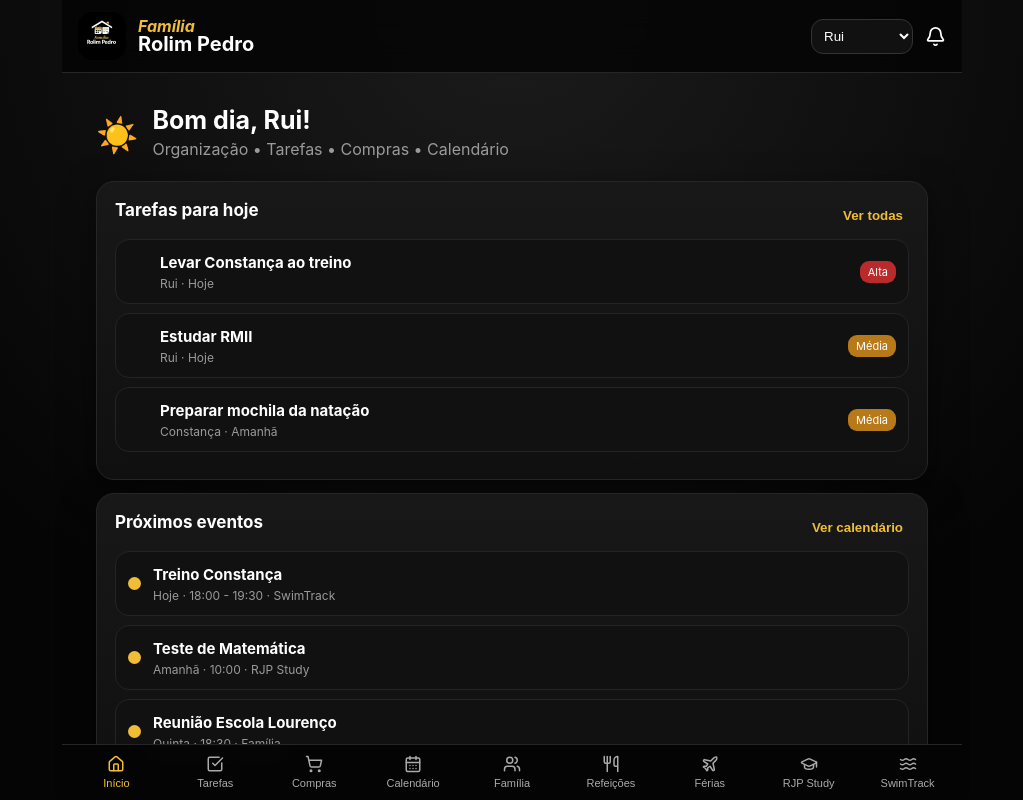
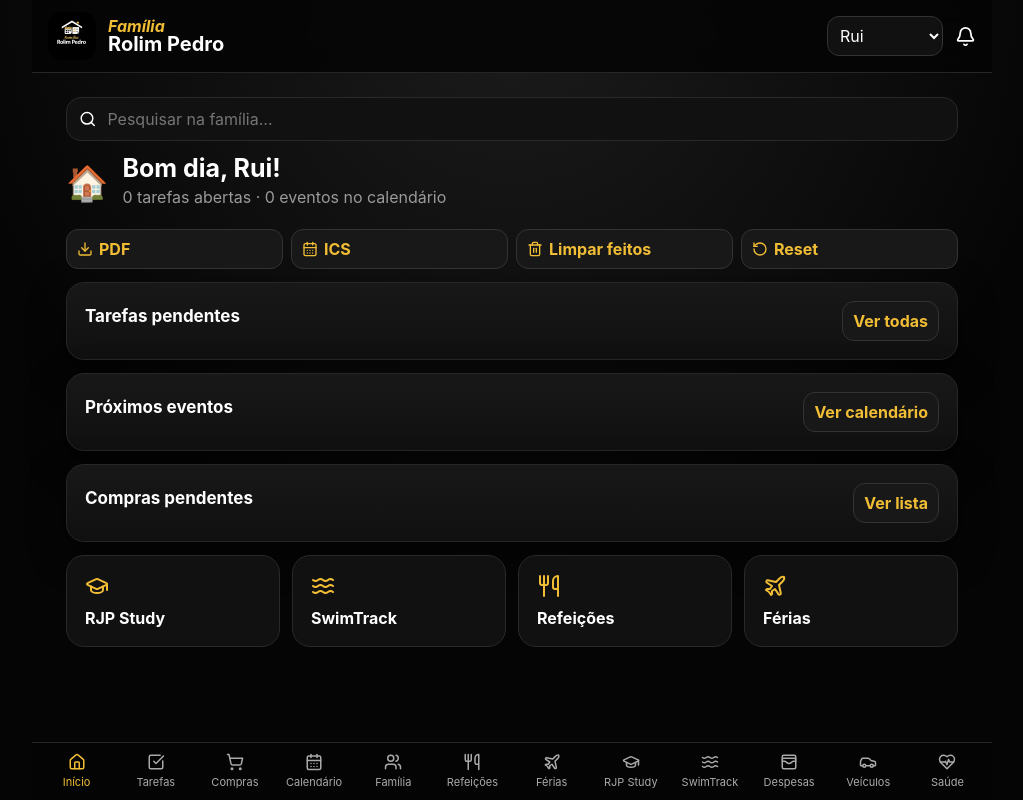
Before and after one commit to ruijpedro/Familia-Rolim-Pedro, a React (Vite) app: page / in a window 1280 px wide. Shown: the top 800 px of the page, without its empty margins (128-1151 px from the left). Built offline with nearby package versions, Linux system fonts and the light colour scheme.

Commit message:
Add files via upload

```diff
--- a/capacitor.config.json
+++ b/capacitor.config.json
@@ -11,6 +11,9 @@
       "backgroundColor": "#050505",
       "showSpinner": false
     },
-    "StatusBar": { "style": "dark", "backgroundColor": "#050505" }
+    "StatusBar": {
+      "style": "dark",
+      "backgroundColor": "#050505"
+    }
   }
 }
--- a/index.html
+++ b/index.html
@@ -2,10 +2,8 @@
 <html lang="pt">
   <head>
     <meta charset="UTF-8" />
-    <meta name="viewport" content="width=device-width, initial-scale=1.0" />
-    <meta name="theme-color" content="#000000" />
-    <link rel="manifest" href="/Familia-Rolim-Pedro/manifest.webmanifest" />
-    <link rel="icon" href="/Familia-Rolim-Pedro/icon-192.png" />
+    <meta name="viewport" content="width=device-width, initial-scale=1.0, viewport-fit=cover" />
+    <meta name="theme-color" content="#050505" />
     <title>Família Rolim Pedro</title>
   </head>
   <body>
--- a/package.json
+++ b/package.json
@@ -1,6 +1,6 @@
 {
   "name": "familia-rolim-pedro",
-  "version": "1.0.0",
+  "version": "2.0.0",
   "private": true,
   "type": "module",
   "scripts": {
--- a/src/googleConfig.js
+++ b/src/googleConfig.js
@@ -1,5 +1,5 @@
-// Configuração futura do módulo Google reutilizável RJP.
-// Substituir quando criares as credenciais na Google Cloud.
+// Configuração do módulo Google reutilizável RJP.
+// Depois de criares credenciais na Google Cloud, substitui estes valores.
 export const GOOGLE_CONFIG = {
   APP_NAME: 'Família Rolim Pedro',
   CLIENT_ID: 'COLOCAR_CLIENT_ID.apps.googleusercontent.com',
--- a/src/main.jsx
+++ b/src/main.jsx
@@ -1,86 +1,162 @@
 import React, { useMemo, useState } from 'react'
 import { createRoot } from 'react-dom/client'
-import { Home, CheckSquare, ShoppingCart, CalendarDays, Users, Utensils, Plane, Waves, GraduationCap, Plus, Bell, Search, MoreHorizontal, FileText, WalletCards } from 'lucide-react'
+import jsPDF from 'jspdf'
+import {
+  Home, CheckSquare, ShoppingCart, CalendarDays, Users, Utensils, Plane,
+  Waves, GraduationCap, Plus, Bell, Search, MoreHorizontal, FileText,
+  Trash2, Download, Share2, WalletCards, Car, HeartPulse, RotateCcw
+} from 'lucide-react'
 import './style.css'
 
-const membros = ['Rui','Gina','Constança','Lourenço']
+const membros = ['Rui', 'Gina', 'Constança', 'Lourenço']
 const tabs = [
-  ['inicio','Início',Home], ['tarefas','Tarefas',CheckSquare], ['compras','Compras',ShoppingCart],
-  ['calendario','Calendário',CalendarDays], ['familia','Família',Users], ['refeicoes','Refeições',Utensils],
-  ['ferias','Férias',Plane], ['study','RJP Study',GraduationCap], ['swim','SwimTrack',Waves]
+  ['inicio', 'Início', Home], ['tarefas', 'Tarefas', CheckSquare], ['compras', 'Compras', ShoppingCart],
+  ['calendario', 'Calendário', CalendarDays], ['familia', 'Família', Users], ['refeicoes', 'Refeições', Utensils],
+  ['ferias', 'Férias', Plane], ['study', 'RJP Study', GraduationCap], ['swim', 'SwimTrack', Waves],
+  ['despesas', 'Despesas', WalletCards], ['veiculos', 'Veículos', Car], ['saude', 'Saúde', HeartPulse]
 ]
+
+const todayISO = () => new Date().toISOString().slice(0, 10)
+const nowTime = () => new Date().toTimeString().slice(0, 5)
+const uid = () => Date.now() + Math.floor(Math.random() * 1000)
+
 const seed = {
-  tarefas:[
-    {id:1,titulo:'Levar Constança ao treino',resp:'Rui',data:'Hoje',prio:'Alta',ok:false,origem:'Família'},
-    {id:2,titulo:'Estudar RMII',resp:'Rui',data:'Hoje',prio:'Média',ok:false,origem:'RJP Study'},
-    {id:3,titulo:'Preparar mochila da natação',resp:'Constança',data:'Amanhã',prio:'Média',ok:false,origem:'SwimTrack'},
-    {id:4,titulo:'Arrumar o quarto',resp:'Lourenço',data:'20 mai',prio:'Baixa',ok:false,origem:'Casa'}
-  ],
-  compras:[
-    {id:1,nome:'Leite',cat:'Laticínios',ok:false},{id:2,nome:'Pão',cat:'Padaria',ok:true},{id:3,nome:'Ovos',cat:'Mercearia',ok:true},{id:4,nome:'Fruta',cat:'Frutas e legumes',ok:false},{id:5,nome:'Arroz',cat:'Mercearia',ok:false},{id:6,nome:'Detergente',cat:'Limpeza',ok:false}
-  ],
-  eventos:[
-    {id:1,titulo:'Treino Constança',data:'Hoje',hora:'18:00 - 19:30',tipo:'SwimTrack'},
-    {id:2,titulo:'Teste de Matemática',data:'Amanhã',hora:'10:00',tipo:'RJP Study'},
-    {id:3,titulo:'Reunião Escola Lourenço',data:'Quinta',hora:'18:30',tipo:'Família'},
-    {id:4,titulo:'Pagar conta da luz',data:'Sexta',hora:'20:00',tipo:'Casa'}
-  ],
-  refeicoes:[
-    {id:1,dia:'Segunda',almoco:'Sopa + frango grelhado',jantar:'Massa com atum'},
-    {id:2,dia:'Terça',almoco:'Arroz de peru',jantar:'Peixe no forno'},
-    {id:3,dia:'Quarta',almoco:'Omelete + salada',jantar:'Bifinhos com legumes'}
-  ],
-  ferias:[
-    {id:1,destino:'Galiza',datas:'Agosto',estado:'A planear',notas:'Ver alojamento e custos'},
-    {id:2,destino:'Fim de semana família',datas:'Junho',estado:'Ideia',notas:'Escolher local perto da praia'}
-  ],
-  documentos:[
-    {id:1,nome:'Horário escolar Constança',tipo:'RJP Study'},
-    {id:2,nome:'TAC natação',tipo:'SwimTrack'},
-    {id:3,nome:'Documentos férias',tipo:'Férias'}
-  ]
+  tarefas: [], compras: [], eventos: [], refeicoes: [], ferias: [], documentos: [], despesas: [], veiculos: [], saude: []
 }
+
+function normalizar(raw){
+  return { ...seed, ...(raw || {}) }
+}
+function load(){
+  try { return normalizar(JSON.parse(localStorage.getItem('frp_data') || 'null')) } catch { return seed }
+}
+function saveData(next){ localStorage.setItem('frp_data', JSON.stringify(next)) }
 function useStore(){
-  const [data,setData]=useState(()=>JSON.parse(localStorage.getItem('frp_data')||'null')||seed)
-  const save=(next)=>{setData(next);localStorage.setItem('frp_data',JSON.stringify(next))}
-  return [data,save]
+  const [data, setData] = useState(load)
+  const save = (next) => { const fixed = normalizar(next); setData(fixed); saveData(fixed) }
+  return [data, save]
+}
+function downloadFile(name, text, type = 'text/plain'){
+  const blob = new Blob([text], { type })
+  const url = URL.createObjectURL(blob)
+  const a = document.createElement('a')
+  a.href = url; a.download = name; a.click()
+  setTimeout(() => URL.revokeObjectURL(url), 1000)
+}
+function toICSDate(date, time='09:00'){
+  const safeDate = date || todayISO()
+  const safeTime = (time || '09:00').split(' ')[0].slice(0,5)
+  return `${safeDate.replaceAll('-','')}T${safeTime.replace(':','')}00`
+}
+function makeICS(eventos){
+  const lines = ['BEGIN:VCALENDAR','VERSION:2.0','PRODID:-//RJP//Familia Rolim Pedro//PT']
+  eventos.forEach(e => {
+    lines.push('BEGIN:VEVENT')
+    lines.push(`UID:${e.id}@familia-rolim-pedro`)
+    lines.push(`SUMMARY:${e.titulo}`)
+    lines.push(`DTSTART:${toICSDate(e.data, e.hora)}`)
+    lines.push(`DESCRIPTION:${e.tipo || 'Família'}${e.resp ? ' - ' + e.resp : ''}${e.notas ? ' - ' + e.notas : ''}`)
+    lines.push('END:VEVENT')
+  })
+  lines.push('END:VCALENDAR')
+  return lines.join('\r\n')
+}
+function googleCalendarUrl(e){
+  const start = toICSDate(e.data, e.hora)
+  const end = toICSDate(e.data, e.horaFim || e.hora || '10:00')
+  const p = new URLSearchParams({ action:'TEMPLATE', text:e.titulo, dates:`${start}/${end}`, details:e.notas || e.tipo || 'Família Rolim Pedro' })
+  return `https://calendar.google.com/calendar/render?${p.toString()}`
+}
+function exportPDF(data){
+  const doc = new jsPDF()
+  doc.setFontSize(18); doc.text('Família Rolim Pedro', 14, 18)
+  doc.setFontSize(11); doc.text(`Resumo familiar - ${new Date().toLocaleDateString('pt-PT')}`, 14, 26)
+  let y = 38
+  const section = (title, rows) => {
+    doc.setFontSize(14); doc.text(title, 14, y); y += 8
+    doc.setFontSize(10)
+    if (!rows.length) { doc.text('Sem registos.', 18, y); y += 7; return }
+    rows.slice(0, 12).forEach(r => { doc.text(String(r).slice(0, 95), 18, y); y += 6; if (y > 280) { doc.addPage(); y = 20 } })
+    y += 3
+  }
+  section('Tarefas', data.tarefas.map(t => `${t.ok ? '[OK]' : '[ ]'} ${t.titulo} - ${t.resp} - ${t.data}`))
+  section('Calendário', data.eventos.map(e => `${e.data} ${e.hora || ''} - ${e.titulo} - ${e.tipo}`))
+  section('Compras', data.compras.map(c => `${c.ok ? '[OK]' : '[ ]'} ${c.nome} - ${c.cat}`))
+  section('Refeições', data.refeicoes.map(r => `${r.data || r.dia}: almoço ${r.almoco}; jantar ${r.jantar}`))
+  section('Férias', data.ferias.map(f => `${f.destino} - ${f.dataInicio || f.datas} - ${f.estado}`))
+  doc.save('Familia_Rolim_Pedro_resumo.pdf')
 }
 function App(){
-  const [tab,setTab]=useState('inicio'); const [data,save]=useStore();
+  const [tab,setTab]=useState('inicio')
+  const [data,save]=useStore()
   const [user,setUser]=useState(localStorage.getItem('frp_user')||'Rui')
+  const [q,setQ]=useState('')
   const setU=u=>{setUser(u);localStorage.setItem('frp_user',u)}
-  const addTarefa=()=>{const titulo=prompt('Nova tarefa'); if(!titulo)return; save({...data,tarefas:[{id:Date.now(),titulo,resp:user,data:'Hoje',prio:'Média',ok:false,origem:'Família'},...data.tarefas]})}
-  const addCompra=()=>{const nome=prompt('Novo item de compras'); if(!nome)return; save({...data,compras:[{id:Date.now(),nome,cat:'Geral',ok:false},...data.compras]})}
-  const toggle=(kind,id)=>save({...data,[kind]:data[kind].map(x=>x.id===id?{...x,ok:!x.ok}:x)})
+  const add = (kind, item, calendar=false) => {
+    const next = { ...data, [kind]: [{ id: uid(), ...item }, ...data[kind]] }
+    if (calendar) next.eventos = [{ id: uid(), titulo:item.titulo || item.destino || item.nome, data:item.data || item.dataInicio || todayISO(), hora:item.hora || '09:00', tipo:item.tipo || titleOf(kind), resp:item.resp || user, notas:item.notas || item.obs || '' }, ...next.eventos]
+    save(next)
+  }
+  const update = (kind,id,patch)=>save({...data,[kind]:data[kind].map(x=>x.id===id?{...x,...patch}:x)})
+  const del = (kind,id)=>save({...data,[kind]:data[kind].filter(x=>x.id!==id)})
+  const clearDone = () => save({...data, compras:data.compras.filter(x=>!x.ok), tarefas:data.tarefas.filter(x=>!x.ok)})
+  const resetAll = () => { if(confirm('Limpar todos os dados locais da app?')) save(seed) }
+  const filtered = useMemo(()=>filterAll(data,q),[data,q])
   return <div className="app">
-    <header><img src="/logo.png"/><div><b>Família</b><h1>Rolim Pedro</h1></div><select value={user} onChange={e=>setU(e.target.value)}>{membros.map(m=><option key={m}>{m}</option>)}</select><Bell size={21}/></header>
+    <header><img src="/logo.png" onError={e=>e.currentTarget.style.display='none'}/><div><b>Família</b><h1>Rolim Pedro</h1></div><select value={user} onChange={e=>setU(e.target.value)}>{membros.map(m=><option key={m}>{m}</option>)}</select><Bell size={21}/></header>
     <main>
-      {tab==='inicio'&&<Inicio data={data} user={user} setTab={setTab}/>}
-      {tab==='tarefas'&&<Tarefas data={data} add={addTarefa} toggle={id=>toggle('tarefas',id)}/>}
-      {tab==='compras'&&<Compras data={data} add={addCompra} toggle={id=>toggle('compras',id)}/>}
-      {tab==='calendario'&&<Calendario data={data}/>}
-      {tab==='familia'&&<Familia data={data}/>}
-      {tab==='refeicoes'&&<Refeicoes data={data}/>}
-      {tab==='ferias'&&<Ferias data={data}/>}
-      {tab==='study'&&<Study data={data}/>}
-      {tab==='swim'&&<Swim data={data}/>}
+      <div className="search"><Search size={18}/><input placeholder="Pesquisar na família..." value={q} onChange={e=>setQ(e.target.value)}/></div>
+      {tab==='inicio'&&<Inicio data={filtered} all={data} user={user} setTab={setTab} exportPDF={()=>exportPDF(data)} exportICS={()=>downloadFile('familia_rolim_pedro.ics', makeICS(data.eventos), 'text/calendar')} clearDone={clearDone} resetAll={resetAll}/>}
+      {tab==='tarefas'&&<Tarefas data={filtered} add={(x)=>add('tarefas',x,true)} update={update} del={del} user={user}/>}
+      {tab==='compras'&&<Compras data={filtered} add={(x)=>add('compras',x,false)} update={update} del={del}/>}
+      {tab==='calendario'&&<Calendario data={filtered} add={(x)=>add('eventos',x,false)} del={del} exportICS={()=>downloadFile('familia_rolim_pedro.ics', makeICS(data.eventos), 'text/calendar')}/>}
+      {tab==='familia'&&<Familia data={filtered} add={(x)=>add('documentos',x,false)} del={del}/>}
+      {tab==='refeicoes'&&<Refeicoes data={filtered} add={(x)=>add('refeicoes',x,true)} del={del}/>}
+      {tab==='ferias'&&<Ferias data={filtered} add={(x)=>add('ferias',x,true)} del={del}/>}
+      {tab==='study'&&<Study data={filtered} add={(x)=>add('tarefas',{...x,origem:'RJP Study',tipo:'RJP Study'},true)} del={del}/>}
+      {tab==='swim'&&<Swim data={filtered} add={(x)=>add('eventos',{...x,tipo:'SwimTrack'},false)} del={del}/>}
+      {tab==='despesas'&&<Despesas data={filtered} add={(x)=>add('despesas',x,true)} del={del}/>}
+      {tab==='veiculos'&&<Veiculos data={filtered} add={(x)=>add('veiculos',x,true)} del={del}/>}
+      {tab==='saude'&&<Saude data={filtered} add={(x)=>add('saude',x,true)} del={del}/>}
     </main>
     <nav>{tabs.map(([id,label,Icon])=><button className={tab===id?'active':''} onClick={()=>setTab(id)} key={id}><Icon size={18}/><span>{label}</span></button>)}</nav>
   </div>
 }
+function titleOf(k){ return ({tarefas:'Tarefa',refeicoes:'Refeição',ferias:'Férias',despesas:'Despesa',veiculos:'Veículo',saude:'Saúde'})[k] || 'Família' }
+function filterAll(data,q){
+  if(!q.trim()) return data
+  const s = q.toLowerCase()
+  const hit = x => JSON.stringify(x).toLowerCase().includes(s)
+  return Object.fromEntries(Object.entries(data).map(([k,v])=>[k,Array.isArray(v)?v.filter(hit):v]))
+}
 function Card({title,children,action,onClick}){return <section className="card"><div className="cardTop"><h2>{title}</h2>{action&&<button onClick={onClick}>{action}</button>}</div>{children}</section>}
-function Inicio({data,user,setTab}){return <><div className="hero"><span>☀️</span><div><h2>Bom dia, {user}!</h2><p>Organização • Tarefas • Compras • Calendário</p></div></div><Card title="Tarefas para hoje" action="Ver todas" onClick={()=>setTab('tarefas')}>{data.tarefas.slice(0,3).map(t=><Row key={t.id} item={t}/>)}</Card><Card title="Próximos eventos" action="Ver calendário" onClick={()=>setTab('calendario')}>{data.eventos.slice(0,3).map(e=><Event key={e.id} e={e}/>)}</Card><Card title="Compras pendentes" action="Ver lista" onClick={()=>setTab('compras')}><div className="chips">{data.compras.filter(x=>!x.ok).slice(0,5).map(x=><span key={x.id}>{x.nome}</span>)}</div></Card><div className="grid2"><Mini title="RJP Study" icon={<GraduationCap/>} onClick={()=>setTab('study')}/><Mini title="SwimTrack" icon={<Waves/>} onClick={()=>setTab('swim')}/><Mini title="Refeições" icon={<Utensils/>} onClick={()=>setTab('refeicoes')}/><Mini title="Férias" icon={<Plane/>} onClick={()=>setTab('ferias')}/></div></>}
-function Row({item,toggle}){return <div className="row"><button onClick={toggle} className={item.ok?'check on':'check'}></button><div><b className={item.ok?'done':''}>{item.titulo||item.nome}</b><p>{item.resp||item.cat} · {item.data||item.origem}</p></div>{item.prio&&<em className={item.prio}>{item.prio}</em>}</div>}
-function Event({e}){return <div className="row event"><span className="dot"></span><div><b>{e.titulo}</b><p>{e.data} · {e.hora} · {e.tipo}</p></div></div>}
+function Toolbar({title,add,extra}){return <div className="toolbar"><h1>{title}</h1><div>{extra}{add&&<button onClick={add}><Plus size={20}/></button>}<MoreHorizontal size={20}/></div></div>}
+function Inicio({data,all,user,setTab,exportPDF,exportICS,clearDone,resetAll}){return <>
+  <div className="hero"><span>🏠</span><div><h2>Bom dia, {user}!</h2><p>{all.tarefas.filter(t=>!t.ok).length} tarefas abertas · {all.eventos.length} eventos no calendário</p></div></div>
+  <div className="actions"><button onClick={exportPDF}><Download size={16}/> PDF</button><button onClick={exportICS}><CalendarDays size={16}/> ICS</button><button onClick={clearDone}><Trash2 size={16}/> Limpar feitos</button><button onClick={resetAll}><RotateCcw size={16}/> Reset</button></div>
+  <Card title="Tarefas pendentes" action="Ver todas" onClick={()=>setTab('tarefas')}>{data.tarefas.filter(t=>!t.ok).slice(0,4).map(t=><Row key={t.id} item={t}/>)}</Card>
+  <Card title="Próximos eventos" action="Ver calendário" onClick={()=>setTab('calendario')}>{data.eventos.slice(0,5).map(e=><Event key={e.id} e={e}/>)}</Card>
+  <Card title="Compras pendentes" action="Ver lista" onClick={()=>setTab('compras')}><div className="chips">{data.compras.filter(x=>!x.ok).slice(0,8).map(x=><span key={x.id}>{x.nome}</span>)}</div></Card>
+  <div className="grid2"><Mini title="RJP Study" icon={<GraduationCap/>} onClick={()=>setTab('study')}/><Mini title="SwimTrack" icon={<Waves/>} onClick={()=>setTab('swim')}/><Mini title="Refeições" icon={<Utensils/>} onClick={()=>setTab('refeicoes')}/><Mini title="Férias" icon={<Plane/>} onClick={()=>setTab('ferias')}/></div>
+</>}
+function Row({item,toggle,onDelete}){return <div className="row"><button onClick={toggle} className={item.ok?'check on':'check'}></button><div><b className={item.ok?'done':''}>{item.titulo||item.nome}</b><p>{item.resp||item.cat||item.tipo||'Família'} · {item.data||item.origem||''}</p></div>{item.prio&&<em className={item.prio}>{item.prio}</em>}{onDelete&&<button className="icon" onClick={onDelete}><Trash2 size={16}/></button>}</div>}
+function Event({e,onDelete}){return <div className="row event"><span className="dot"></span><div><b>{e.titulo}</b><p>{e.data} · {e.hora||'--:--'} · {e.tipo}</p></div><a className="icon" href={googleCalendarUrl(e)} target="_blank"><CalendarDays size={16}/></a>{onDelete&&<button className="icon" onClick={onDelete}><Trash2 size={16}/></button>}</div>}
 function Mini({title,icon,onClick}){return <button className="mini" onClick={onClick}>{icon}<b>{title}</b></button>}
-function Tarefas({data,add,toggle}){return <><Toolbar title="Tarefas" add={add}/>{data.tarefas.map(t=><Row key={t.id} item={t} toggle={()=>toggle(t.id)}/>)}</>}
-function Compras({data,add,toggle}){return <><Toolbar title="Compras" add={add}/>{data.compras.map(c=><Row key={c.id} item={c} toggle={()=>toggle(c.id)}/>)}</>}
-function Calendario({data}){return <><Toolbar title="Calendário familiar"/><Card title="Maio 2025"><div className="days">{['Seg 19','Ter 20','Qua 21','Qui 22','Sex 23','Sáb 24','Dom 25'].map((d,i)=><span className={i===1?'sel':''} key={d}>{d}</span>)}</div>{data.eventos.map(e=><Event key={e.id} e={e}/>)}</Card></>}
-function Familia({data}){return <><Toolbar title="Família"/><div className="people">{membros.map(m=><div><div className="avatar">{m[0]}</div><b>{m}</b><p>{data.tarefas.filter(t=>t.resp===m&&!t.ok).length} tarefas</p></div>)}</div><Card title="Documentos importantes">{data.documentos.map(d=><div className="doc"><FileText size={18}/>{d.nome}<em>{d.tipo}</em></div>)}</Card></>}
-function Refeicoes({data}){return <><Toolbar title="Planeamento de refeições"/><Card title="Semana atual">{data.refeicoes.map(r=><div className="meal"><b>{r.dia}</b><p>Almoço: {r.almoco}</p><p>Jantar: {r.jantar}</p></div>)}</Card></>}
-function Ferias({data}){return <><Toolbar title="Férias e escapadinhas"/><Card title="Planos">{data.ferias.map(f=><div className="meal"><b>{f.destino}</b><p>{f.datas} · {f.estado}</p><p>{f.notas}</p></div>)}</Card></>}
-function Study({data}){return <><Toolbar title="Ligação RJP Study"/><Card title="Estudo dos filhos"><p className="muted">Aqui entram testes, disciplinas, matrizes, PDFs e plano semanal vindos da app RJP_Study.</p>{data.tarefas.filter(t=>t.origem==='RJP Study').map(t=><Row item={t} key={t.id}/>)}</Card></>}
-function Swim({data}){return <><Toolbar title="Ligação SwimTrack"/><Card title="Natação Constança"><p className="muted">Aqui entram treinos, provas, TAC, tempos e alertas vindos do SwimTrack.</p>{data.eventos.filter(e=>e.tipo==='SwimTrack').map(e=><Event e={e} key={e.id}/>)}</Card></>}
-function Toolbar({title,add}){return <div className="toolbar"><h1>{title}</h1><div><Search size={20}/>{add&&<button onClick={add}><Plus size={20}/></button>}<MoreHorizontal size={20}/></div></div>}
+function promptObj(fields){
+  const out = {}
+  for (const [k,label,def=''] of fields){ const v = prompt(label, def); if(v===null) return null; out[k]=v }
+  return out
+}
+function Tarefas({data,add,update,del,user}){const form=()=>{const x=promptObj([['titulo','Título da tarefa'],['resp','Responsável',user],['data','Data YYYY-MM-DD',todayISO()],['hora','Hora HH:MM',nowTime()],['prio','Prioridade Alta/Média/Baixa','Média']]); if(x)add({...x,ok:false,origem:'Família'})};return <><Toolbar title="Tarefas" add={form}/>{data.tarefas.map(t=><Row key={t.id} item={t} toggle={()=>update('tarefas',t.id,{ok:!t.ok})} onDelete={()=>del('tarefas',t.id)}/>)}</>}
+function Compras({data,add,update,del}){const form=()=>{const x=promptObj([['nome','Item de compras'],['cat','Categoria','Geral']]); if(x)add({...x,ok:false})};return <><Toolbar title="Compras" add={form}/>{data.compras.map(c=><Row key={c.id} item={c} toggle={()=>update('compras',c.id,{ok:!c.ok})} onDelete={()=>del('compras',c.id)}/>)}</>}
+function Calendario({data,add,del,exportICS}){const form=()=>{const x=promptObj([['titulo','Título do evento'],['data','Data YYYY-MM-DD',todayISO()],['hora','Hora HH:MM',nowTime()],['tipo','Tipo','Família'],['notas','Notas','']]); if(x)add(x)};return <><Toolbar title="Calendário familiar" add={form} extra={<button onClick={exportICS}><Share2 size={19}/></button>}/><Card title="Eventos familiares">{data.eventos.map(e=><Event key={e.id} e={e} onDelete={()=>del('eventos',e.id)}/>)}</Card></>}
+function Familia({data,add,del}){const form=()=>{const x=promptObj([['nome','Nome do documento/nota'],['tipo','Tipo','Família'],['url','Link Drive/nota','']]); if(x)add(x)};return <><Toolbar title="Família" add={form}/><div className="people">{membros.map(m=><div key={m}><div className="avatar">{m[0]}</div><b>{m}</b><p>{data.tarefas.filter(t=>t.resp===m&&!t.ok).length} tarefas</p></div>)}</div><Card title="Documentos e notas importantes">{data.documentos.map(d=><div className="doc" key={d.id}><FileText size={18}/>{d.url?<a href={d.url} target="_blank">{d.nome}</a>:d.nome}<em>{d.tipo}</em><button className="icon" onClick={()=>del('documentos',d.id)}><Trash2 size={16}/></button></div>)}</Card></>}
+function Refeicoes({data,add,del}){const form=()=>{const x=promptObj([['titulo','Título no calendário','Planeamento refeição'],['data','Data YYYY-MM-DD',todayISO()],['hora','Hora','19:30'],['almoco','Almoço',''],['jantar','Jantar','']]); if(x)add({...x,tipo:'Refeição',notas:`Almoço: ${x.almoco} | Jantar: ${x.jantar}`})};return <><Toolbar title="Planeamento de refeições" add={form}/><Card title="Refeições">{data.refeicoes.map(r=><div className="meal" key={r.id}><b>{r.data}</b><p>Almoço: {r.almoco}</p><p>Jantar: {r.jantar}</p><button onClick={()=>del('refeicoes',r.id)}>Apagar</button></div>)}</Card></>}
+function Ferias({data,add,del}){const form=()=>{const x=promptObj([['destino','Destino'],['dataInicio','Data início YYYY-MM-DD',todayISO()],['hora','Hora','09:00'],['estado','Estado','A planear'],['notas','Notas','']]); if(x)add({...x,tipo:'Férias'})};return <><Toolbar title="Férias e escapadinhas" add={form}/><Card title="Planos">{data.ferias.map(f=><div className="meal" key={f.id}><b>{f.destino}</b><p>{f.dataInicio} · {f.estado}</p><p>{f.notas}</p><button onClick={()=>del('ferias',f.id)}>Apagar</button></div>)}</Card></>}
+function Study({data,add,del}){const form=()=>{const x=promptObj([['titulo','Teste/trabalho/tarefa de estudo'],['resp','Aluno/responsável','Constança'],['data','Data YYYY-MM-DD',todayISO()],['hora','Hora','18:00'],['prio','Prioridade','Média']]); if(x)add({...x,ok:false})};return <><Toolbar title="Ligação RJP Study" add={form}/><Card title="Estudo no calendário familiar"><p className="muted">Adiciona testes, fichas, matrizes e sessões de estudo. Cada registo entra também no calendário.</p>{data.tarefas.filter(t=>t.origem==='RJP Study').map(t=><Row item={t} key={t.id} onDelete={()=>del('tarefas',t.id)}/>)}</Card></>}
+function Swim({data,add,del}){const form=()=>{const x=promptObj([['titulo','Treino/prova/TAC'],['data','Data YYYY-MM-DD',todayISO()],['hora','Hora','18:00'],['notas','Notas','']]); if(x)add(x)};return <><Toolbar title="Ligação SwimTrack" add={form}/><Card title="Natação Constança"><p className="muted">Treinos, provas, TAC e alertas da Constança no calendário familiar.</p>{data.eventos.filter(e=>e.tipo==='SwimTrack').map(e=><Event e={e} key={e.id} onDelete={()=>del('eventos',e.id)}/>)}</Card></>}
+function Despesas({data,add,del}){const form=()=>{const x=promptObj([['titulo','Despesa/pagamento'],['data','Data limite YYYY-MM-DD',todayISO()],['hora','Hora','20:00'],['valor','Valor €','0'],['notas','Notas','']]); if(x)add({...x,tipo:'Despesa'})};return <><Toolbar title="Despesas" add={form}/><Card title="Pagamentos e orçamento">{data.despesas.map(d=><div className="meal" key={d.id}><b>{d.titulo}</b><p>{d.data} · {d.valor} €</p><p>{d.notas}</p><button onClick={()=>del('despesas',d.id)}>Apagar</button></div>)}</Card></>}
+function Veiculos({data,add,del}){const form=()=>{const x=promptObj([['titulo','Seguro/inspeção/manutenção'],['data','Data YYYY-MM-DD',todayISO()],['hora','Hora','09:00'],['notas','Veículo/notas','']]); if(x)add({...x,tipo:'Veículo'})};return <><Toolbar title="Veículos" add={form}/><Card title="Seguros, inspeções e manutenções">{data.veiculos.map(v=><Event key={v.id} e={{...v,tipo:'Veículo'}} onDelete={()=>del('veiculos',v.id)}/>)}</Card></>}
+function Saude({data,add,del}){const form=()=>{const x=promptObj([['titulo','Consulta/medicação/exame'],['resp','Pessoa',''],['data','Data YYYY-MM-DD',todayISO()],['hora','Hora','09:00'],['notas','Notas','']]); if(x)add({...x,tipo:'Saúde'})};return <><Toolbar title="Saúde" add={form}/><Card title="Consultas, exames e medicação">{data.saude.map(s=><Event key={s.id} e={{...s,tipo:'Saúde'}} onDelete={()=>del('saude',s.id)}/>)}</Card></>}
 
 createRoot(document.getElementById('root')).render(<App />)
--- a/vite.config.js
+++ b/vite.config.js
@@ -3,5 +3,6 @@ import react from '@vitejs/plugin-react'
 
 export default defineConfig({
   plugins: [react()],
-  base: '/Familia-Rolim-Pedro/'
+  base: '/Familia-Rolim-Pedro/',
+  build: { outDir: 'dist' }
 })
```
Also changed, not shown: src/style.css, 1 other file (tests, documents, lock files or other folders).
